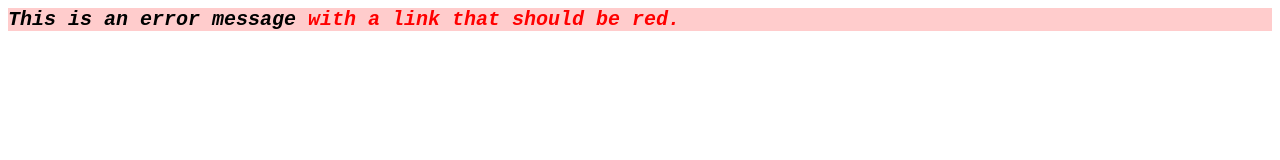
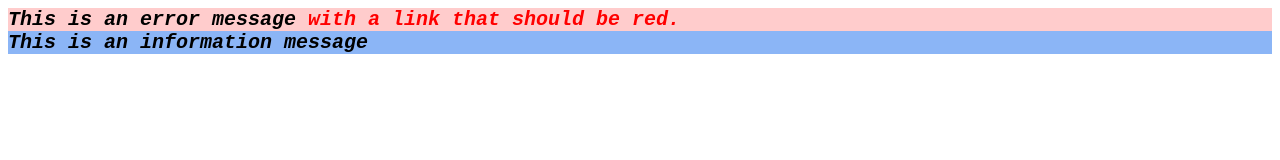
Before and after one commit to Samuel9645/web-client-p1-saas, a website: page ex-3/index.html in a window 1280 px wide. Drawn offline with nearby package versions, Linux system fonts and the light colour scheme; files that its build step writes are made by us from their sources.

Commit message:
feat(ejercicio-3): mensaje info

```diff
--- /dev/null
+++ b/ex-3/_info.scss
@@ -0,0 +1,7 @@
+@use "message";
+
+.info-state {
+  @extend .message;
+  $pale-blue: #8bb5f6;
+  background-color: $pale-blue;
+}
--- a/ex-3/index.html
+++ b/ex-3/index.html
@@ -7,6 +7,9 @@
 </head>
 <body>
 <div class="error-state"> This is an error message
-    <a> with a link that should be red.</a></div>
+    <a> with a link that should be red.</a>
+</div>
+
+<div class="info-state"> This is an information message</div>
 </body>
 </html>
--- a/ex-3/main.scss
+++ b/ex-3/main.scss
@@ -1 +1,2 @@
-@use "_error";
+@use "error";
+@use "info";
```
